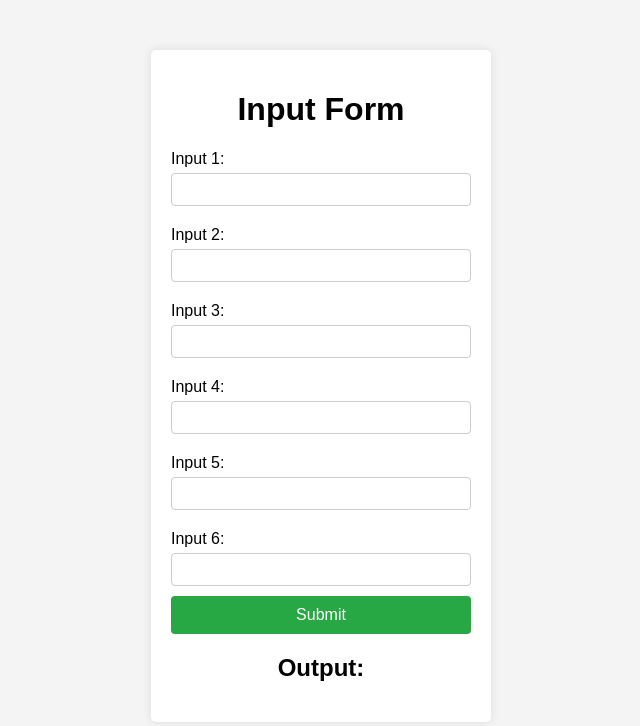
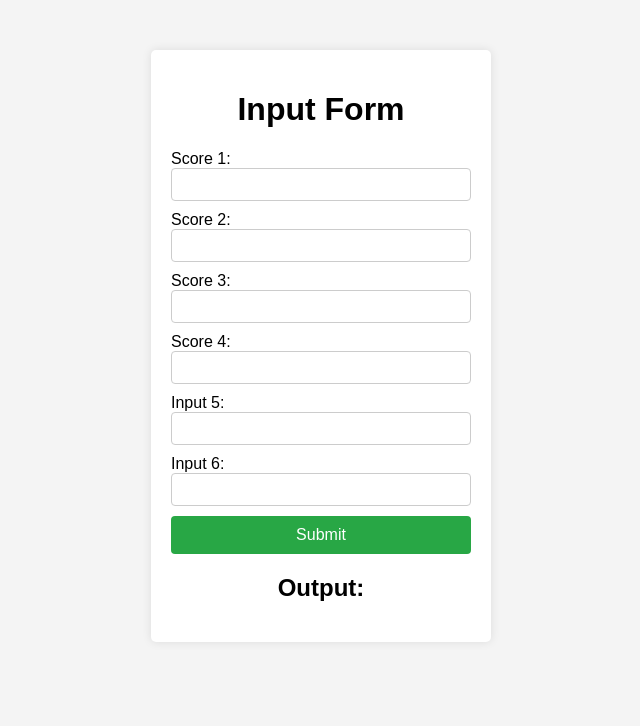
Before and after one commit to Pramodreddy005/Fast_Api, a FastAPI app: page / in a window 1280 px wide. Shown: the top 726 px of the page, without its empty margins (319-959 px from the left). Run offline with FastAPI, Linux system fonts and the light colour scheme.

Commit message:
first commit

```diff
--- a/main.py
+++ b/main.py
@@ -17,4 +17,4 @@ async def read_form(request: Request):
 @app.post("/calculate")
 async def calculate_output(request: Request, input1: float = Form(...), input2: float = Form(...),input4: float = Form(...),input5: float = Form(...), input6: float = Form(...), input3: float = Form(...)):
     output = input1 + input2 + input3 + input4 + input5 + input6
-    return templates.TemplateResponse("index.html", {"request": request, "output": output})
+    return templates.TemplateResponse("index.html", {"request": request, "output": output,"input1":input1})
--- a/static/css/styles.css
+++ b/static/css/styles.css
@@ -14,10 +14,12 @@ body {
     box-shadow: 0 0 10px rgba(0, 0, 0, 0.1);
 }
 
+
+
 h1, h2 {
     text-align: center;
 }
-
+-
 label {
     display: block;
     margin: 10px 0 5px;
--- a/templates/index.html
+++ b/templates/index.html
@@ -5,22 +5,32 @@
     <meta name="viewport" content="width=device-width, initial-scale=1.0">
     <title>Prediction Page</title>
     <link rel="stylesheet" href="/static/css/styles.css">
+    <style>
+    .dropdown {
+        width: 100% !important;
+        padding: 8px;
+        margin-bottom: 10px;
+        border: 1px solid #ccc;
+        border-radius: 4px;
+        box-sizing: border-box;
+    }
+    </style>
 </head>
 <body>
     <div class="container">
         <h1>Input Form</h1>
         <form method="post" action="/calculate">
          <div id="errorContainer"></div> <!-- Container for error messages -->
-            <label for="input1">Input 1:</label>
+            <label for="input1">Score 1:</label>
             <input type="number" id="input1" name="input1" value="{{ input1 | default('') }}" required>
 
-            <label for="input2">Input 2:</label>
+            <label for="input2">Score 2:</label>
             <input type="number" id="input2" name="input2" value="{{ input2 | default('') }}" required>
 
-            <label for="input3">Input 3:</label>
+            <label for="input3">Score 3:</label>
             <input type="number" id="input3" name="input3" value="{{ input3 | default('') }}" required>
 
-            <label for="input4">Input 4:</label>
+            <label for="input4">Score 4:</label>
             <input type="number" id="input4" name="input4" value="{{ input4 | default('') }}" required>
 
             <label for="input5">Input 5:</label>
```
Also changed, not shown: .spyproject/config/workspace.ini, 1 other file.
